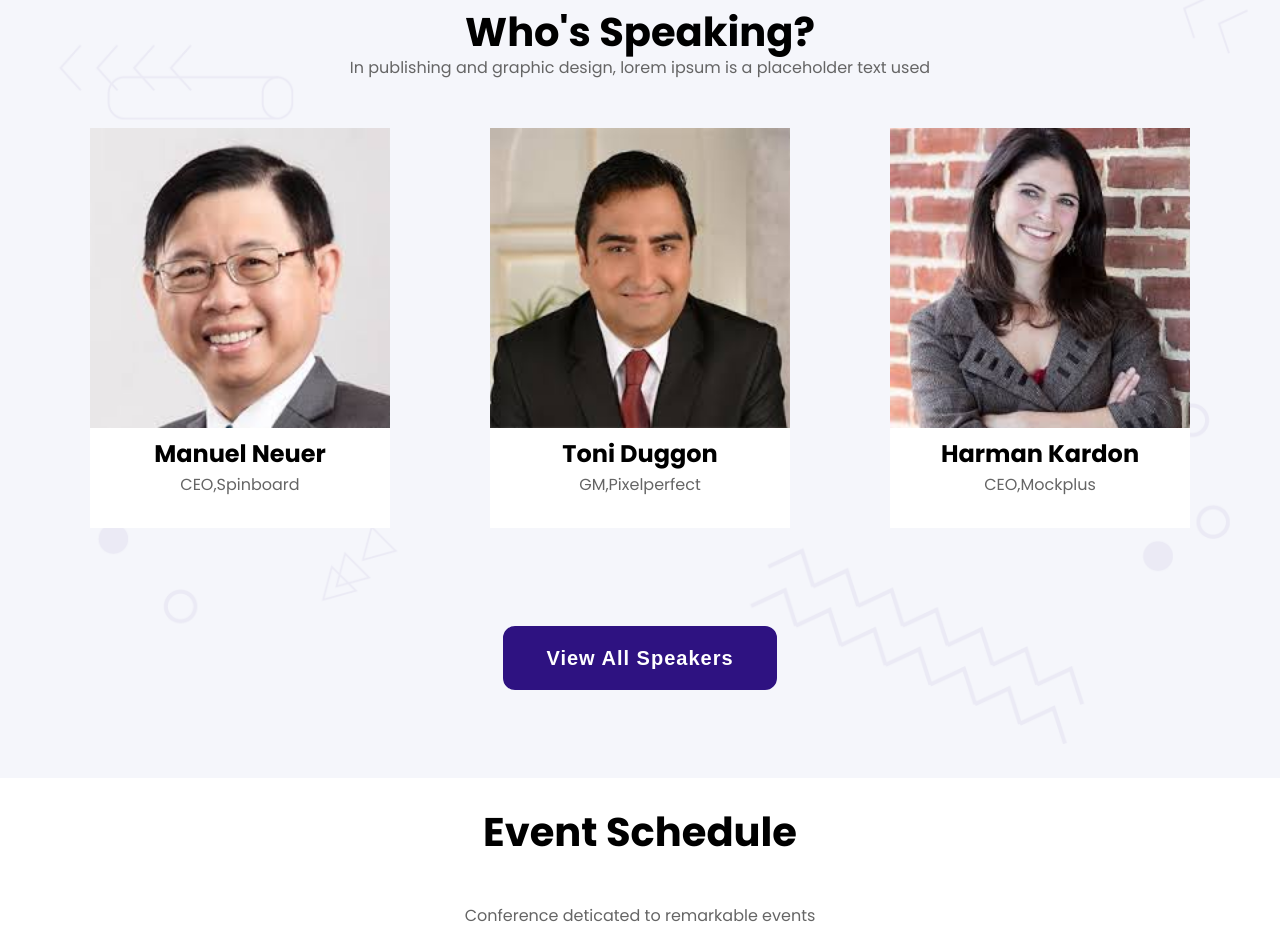
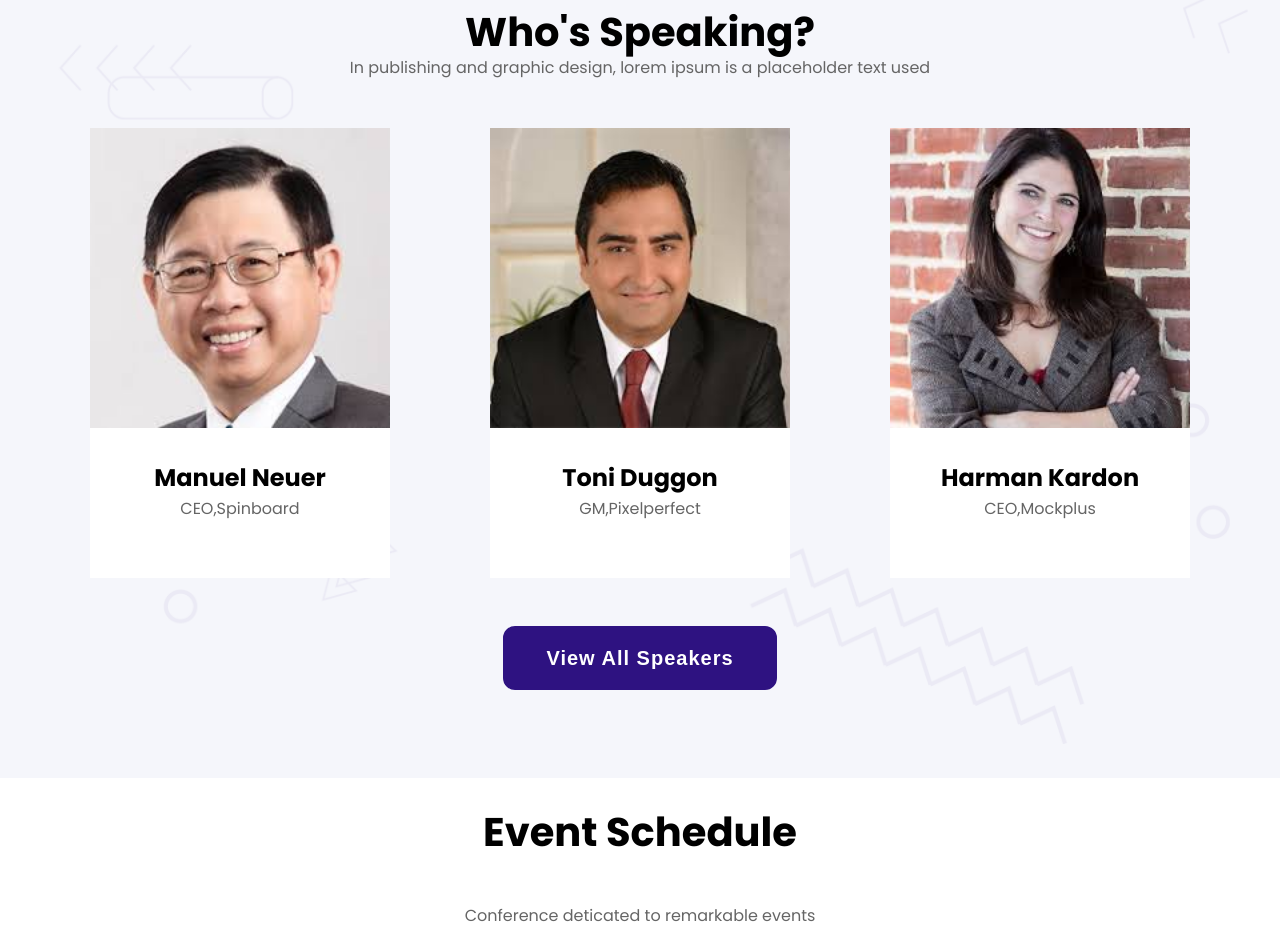
Before and after one commit to rama11996/EventTalk, a Nuxt app: page / in a window 1280 px wide. Shown: the part 1780-2705 px from the top of the page. Built offline with nearby package versions, Linux system fonts and the light colour scheme.

Commit message:
Add Hover part in Speaker Component

```diff
--- a/components/sections/Speakers.vue
+++ b/components/sections/Speakers.vue
@@ -12,9 +12,10 @@ section.speakers
           h4.name {{ speaker.name }}
           p {{ speaker.company }}
         .social
-          img(src="@/assets/images/facebook.png")
-          img(src="@/assets/images/twitter.png")
-          img(src="@/assets/images/Instagram.png")
+          .logos
+            img(src="@/assets/images/facebook.png")
+            img(src="@/assets/images/twitter.png")
+            img(src="@/assets/images/Instagram.png")
 
     button.btn.btn-primary View All Speakers
 
@@ -55,6 +56,7 @@ section.speakers
       .card
         width: 300px
         height: 450px
+        position: relative
         .image
           width: 300px
           height: 300px
@@ -64,17 +66,37 @@ section.speakers
             min-width: 300px
         .details
           background: #FFFFFF
-          height: 100px
+          height: 150px
           text-align: center
           padding: $space/2
           .name
+            margin-top: 1.5rem
             font-weight: 700
+        &:hover
+          .name
+            transition: .9s ease
+            margin-top: 0px
         .social
-          padding:  $space
           background: $event-hoverpink
-          display: none
-          img
-            width: 30px
+          overflow: hidden
+          width: 100%
+          height: 0px
+          transition: .9s ease
+          position: absolute
+          bottom: 0
+          left: 0
+          right: 0
+          z-index: 1000
+          .logos
+            padding: 1rem
+            img
+              width: 30px
+        &:hover
+          .social
+            height: 15%
+            display: block
+            // margin-top: 1rem
+
 
 section.speakers
   .container
```
